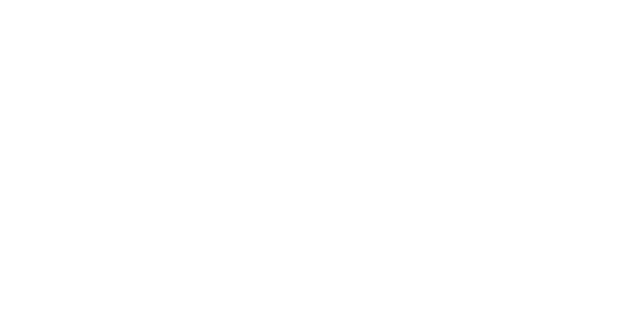
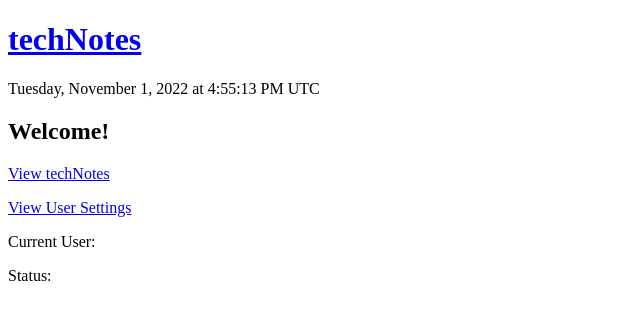
Before and after one commit to yenferro89/techNotes---Frontend, a React (Create React App) app: page /dash in a window 1280 px wide. Shown: the top 320 px of the page, without its empty margins (0-640 px from the left). Built offline with nearby package versions, Linux system fonts and the light colour scheme.

Commit message:
commit on "components"

```diff
--- a/package.json
+++ b/package.json
@@ -3,6 +3,9 @@
   "version": "0.1.0",
   "private": true,
   "dependencies": {
+    "@fortawesome/fontawesome-svg-core": "^6.2.0",
+    "@fortawesome/free-solid-svg-icons": "^6.2.0",
+    "@fortawesome/react-fontawesome": "^0.2.0",
     "@testing-library/jest-dom": "^5.16.5",
     "@testing-library/react": "^13.4.0",
     "@testing-library/user-event": "^13.5.0",
--- a/src/App.js
+++ b/src/App.js
@@ -1,9 +1,29 @@
-
+import { Route, Routes } from "react-router-dom";
+import Layout from "./components/Layout";
+import Public from "./components/Public";
+import Login from "./features/auth/Login";
+import DashLayout from "./components/DashLayout";
+import Welcome from "./features/auth/Welcome";
+import UsersList from "./features/users/UsersList";
+import NotesList from "./features/notes/NotesList";
 
 function App() {
   return (
-    <div className="h-screen">
-    </div>
+    <Routes>
+      <Route path="/" element={<Layout />}>
+        <Route index element={<Public />} />
+        <Route path="login" element={<Login />} />
+        <Route path="dash" element={<DashLayout />}>
+          <Route index element={<Welcome/>}/>
+          <Route path="notes">
+            <Route index element={<NotesList/>}/>
+          </Route>
+          <Route path="users">
+            <Route index element={<UsersList/>}/>
+          </Route>
+        </Route>
+      </Route>
+    </Routes>
   );
 }
 
--- /dev/null
+++ b/src/components/DashFooter.js
@@ -0,0 +1,33 @@
+import { FontAwesomeIcon } from "@fortawesome/react-fontawesome";
+import { faHouse } from "@fortawesome/free-solid-svg-icons";
+import { useNavigate, useLocation } from "react-router-dom";
+
+const DashFooter = () => {
+  const navigate = useNavigate();
+  const { pathname } = useLocation();
+
+  const onGoHomeClicked = () => navigate("/dash");
+
+  let goHomeButton = null;
+  if (pathname !== "/dash") {
+    goHomeButton = (
+      <button
+        className="dash-footer__button icon-button"
+        title="Home"
+        onClick={onGoHomeClicked}
+      >
+        <FontAwesomeIcon icon={faHouse} />
+      </button>
+    );
+  }
+
+  const content = (
+    <footer className="dash-footer">
+      {goHomeButton}
+      <p>Current User:</p>
+      <p>Status:</p>
+    </footer>
+  );
+  return content;
+};
+export default DashFooter;
--- /dev/null
+++ b/src/components/DashHeader.js
@@ -0,0 +1,20 @@
+import { Link } from 'react-router-dom'
+
+const DashHeader = () => {
+
+    const content = (
+        <header className="dash-header">
+            <div className="dash-header__container">
+                <Link to="/dash">
+                    <h1 className="dash-header__title">techNotes</h1>
+                </Link>
+                <nav className="dash-header__nav">
+                    {/* add nav buttons later */}
+                </nav>
+            </div>
+        </header>
+    )
+
+    return content
+}
+export default DashHeader
--- /dev/null
+++ b/src/components/DashLayout.js
@@ -0,0 +1,18 @@
+import React from "react";
+import { Outlet } from "react-router-dom";
+import DashFooter from "./DashFooter";
+import DashHeader from "./DashHeader";
+
+const DashLayout = () => {
+  return (
+    <>
+      <DashHeader />
+      <div>
+        <Outlet />
+      </div>
+      <DashFooter />
+    </>
+  );
+};
+
+export default DashLayout;
--- /dev/null
+++ b/src/components/Layout.js
@@ -0,0 +1,7 @@
+import { Outlet } from "react-router-dom";
+
+const Layout = () => {
+  return <Outlet />;
+};
+
+export default Layout;
--- /dev/null
+++ b/src/components/Public.js
@@ -0,0 +1,35 @@
+import { Link } from "react-router-dom";
+
+const Public = () => {
+  const content = (
+    <section className="public">
+      <header>
+        <h1>
+          Welcome to <span className="nowrap">Dan D. Repairs!</span>
+        </h1>
+      </header>
+      <main className="public__main">
+        <p>
+          Located in Beautiful Downtown Foo City, Dan D. Repairs provides a
+          trained staff ready to meet your tech repair needs.
+        </p>
+        <address className="public__addr">
+          Dan D. Repairs
+          <br />
+          555 Foo Drive
+          <br />
+          Foo City, CA 12345
+          <br />
+          <a href="tel:+15555555555">(555) 555-5555</a>
+        </address>
+        <br />
+        <p>Owner: Dan Davidson</p>
+      </main>
+      <footer>
+        <Link to="/login">Employee Login</Link>
+      </footer>
+    </section>
+  );
+  return content;
+};
+export default Public;
--- /dev/null
+++ b/src/features/auth/Login.js
@@ -0,0 +1,8 @@
+
+const Login = () => {
+  return (
+    <h1>Login</h1>
+  )
+}
+
+export default Login
--- /dev/null
+++ b/src/features/auth/Welcome.js
@@ -0,0 +1,28 @@
+import { Link } from "react-router-dom";
+
+const Welcome = () => {
+  const date = new Date();
+  const today = new Intl.DateTimeFormat("en-US", {
+    dateStyle: "full",
+    timeStyle: "long",
+  }).format(date);
+
+  const content = (
+    <section className="welcome">
+      <p>{today}</p>
+
+      <h1>Welcome!</h1>
+
+      <p>
+        <Link to="/dash/notes">View techNotes</Link>
+      </p>
+
+      <p>
+        <Link to="/dash/users">View User Settings</Link>
+      </p>
+    </section>
+  );
+
+  return content;
+};
+export default Welcome;
--- /dev/null
+++ b/src/features/notes/NotesList.js
@@ -0,0 +1,9 @@
+import React from 'react'
+
+const NotesList = () => {
+  return (
+    <h1>NotesList</h1>
+  )
+}
+
+export default NotesList
--- /dev/null
+++ b/src/features/users/UsersList.js
@@ -0,0 +1,9 @@
+import React from 'react'
+
+const UsersList = () => {
+  return (
+    <h1>UsersList</h1>
+  )
+}
+
+export default UsersList
```
Also changed, not shown: 1 other file (tests, documents, lock files or other folders).
